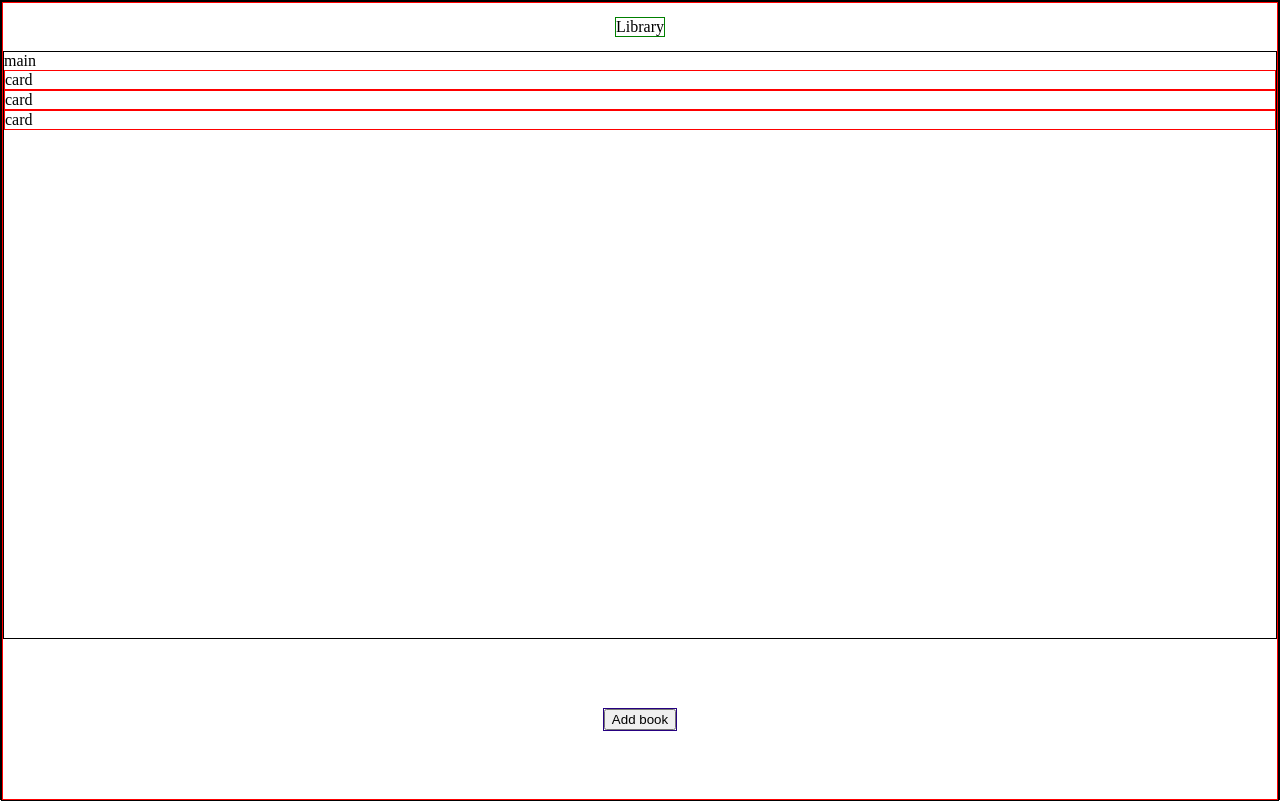
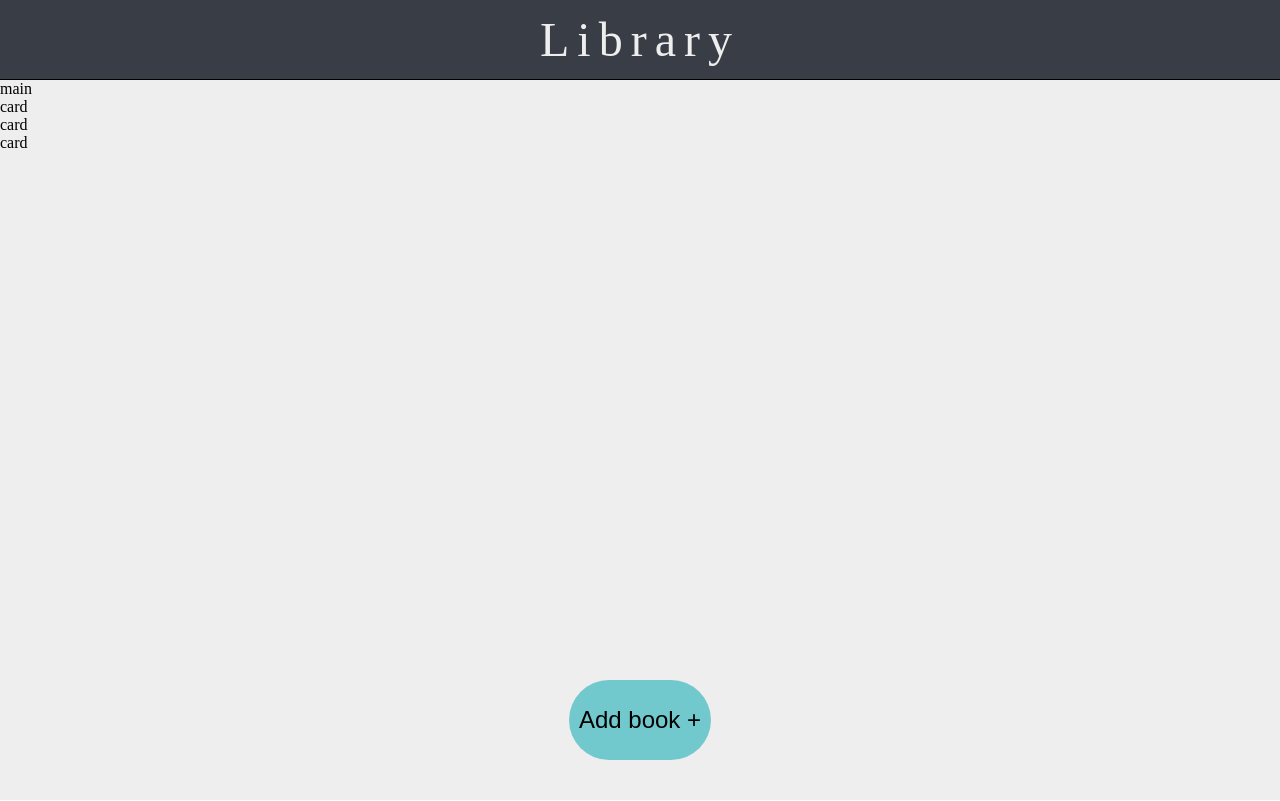
Before and after one commit to HopeAm-11/libraryV2, a plain HTML site: page index.html in a window 1280 px wide. Drawn offline with Linux system fonts and the light colour scheme.

Commit message:
added styles

```diff
--- a/index.html
+++ b/index.html
@@ -28,7 +28,7 @@
             </div>
         </main>
         <div class="btn_container align">
-            <button class="btn_add" id="add_btn">Add book</button>
+            <button class="btn_add" id="add_btn">Add book +</button>
         </div>
     </div>
 </body>
--- a/reset.css
+++ b/reset.css
@@ -118,7 +118,7 @@ html,
 body {
     height: 100vh;
     /*the height is 100% of its viewport*/
-    border: 1px solid rgb(0, 0, 0);
+
 
 }
 
--- a/style.css
+++ b/style.css
@@ -1,35 +1,66 @@
 .wrapper {
     overflow: scroll;
     display: grid;
-    grid-template-rows: 3rem auto 10rem;
-    border: 1px solid red;
+    grid-template-rows: 10% auto 10rem;
+    /* border: 1px solid red; */
     height: 100%;
+    background-color: #eee;
 }
 
 .hero {
+    background-color: #393E46;
+    /* text-align: center; */
     /* height: 4rem; */
-    border: 1px solid green;
-
+    /* border: 1px solid green; */
+    border-bottom: 1px solid black;
+    font-size: 3rem;
+    letter-spacing: 0.5rem;
+    color: #eee;
 }
-
 
 .main {
     /* height: 50rem; */
-    border: 1px solid black;
+    /* border: 1px solid black; */
 }
 
-.box {
+/* .box {
     /* height: 10rem; */
-    border: 1px solid red;
+border: 1px solid red;
+
+*/ .btn_container {
+    /* border: 1px solid rgb(38, 0, 128); */
+    /*   */
 }
 
-.btn_container {
-    border: 1px solid rgb(38, 0, 128);
+.btn_add {
+    /* width: 8rem; */
+    height: 5rem;
+    border-radius: 50px;
+    border: none;
+    color: #000;
+    text-align: center;
+    font-size: 1.5rem;
+    padding: 10px;
+    background-color: #71C9CE;
+    cursor: pointer;
+}
 
+.btn_add:hover {
+    background-color: #00ADB5;
 }
 
 .align {
-    -ms-flex-item-align: center;
+    /* -ms-flex-item-align: center;
     align-self: center;
-    justify-self: center;
+    justify-self: center; */
+    display: -webkit-box;
+    display: -ms-flexbox;
+    display: flex;
+    -webkit-box-align: center;
+    -ms-flex-align: center;
+    align-items: center;
+    -webkit-box-pack: center;
+    -ms-flex-pack: center;
+    justify-content: center;
 }
+}
```
